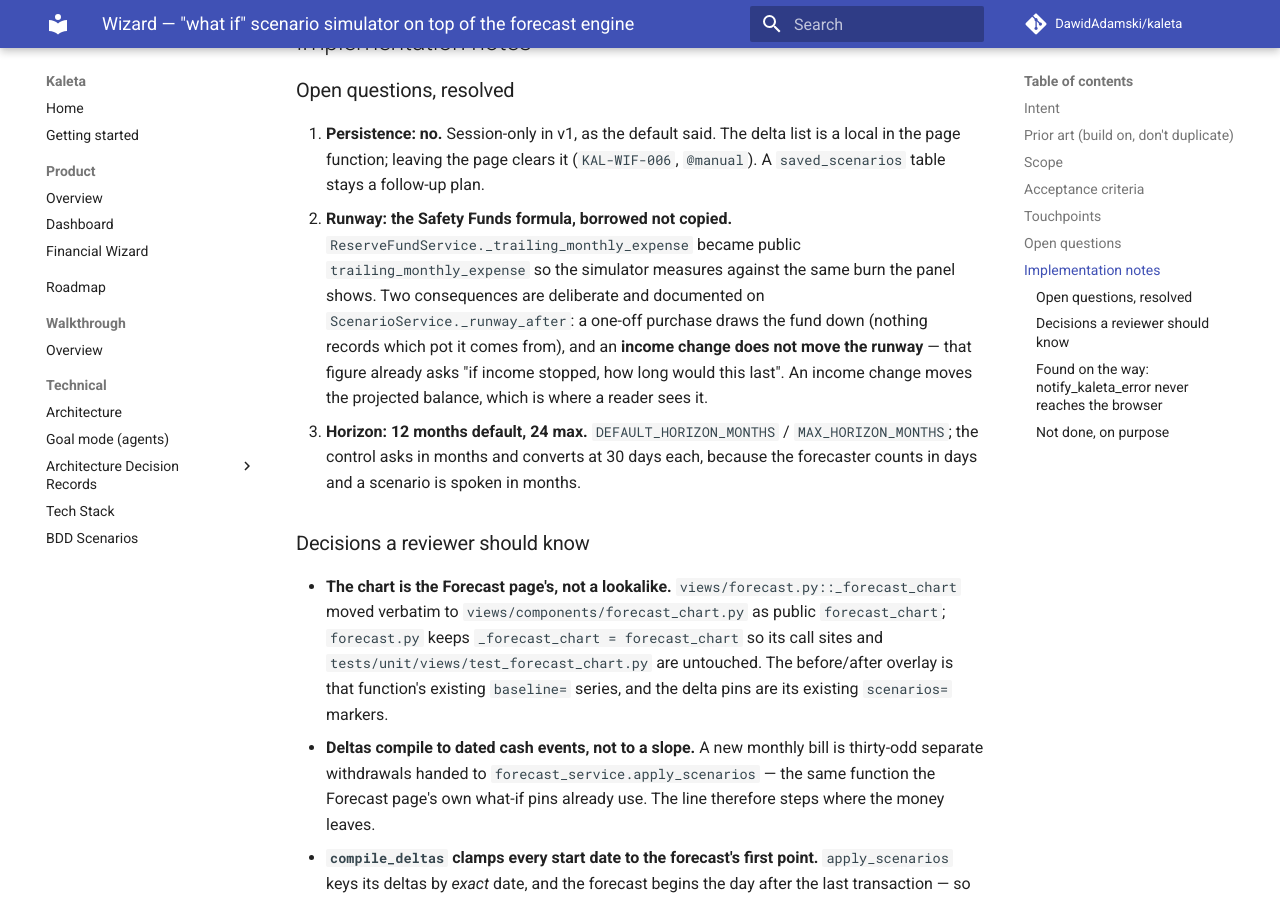
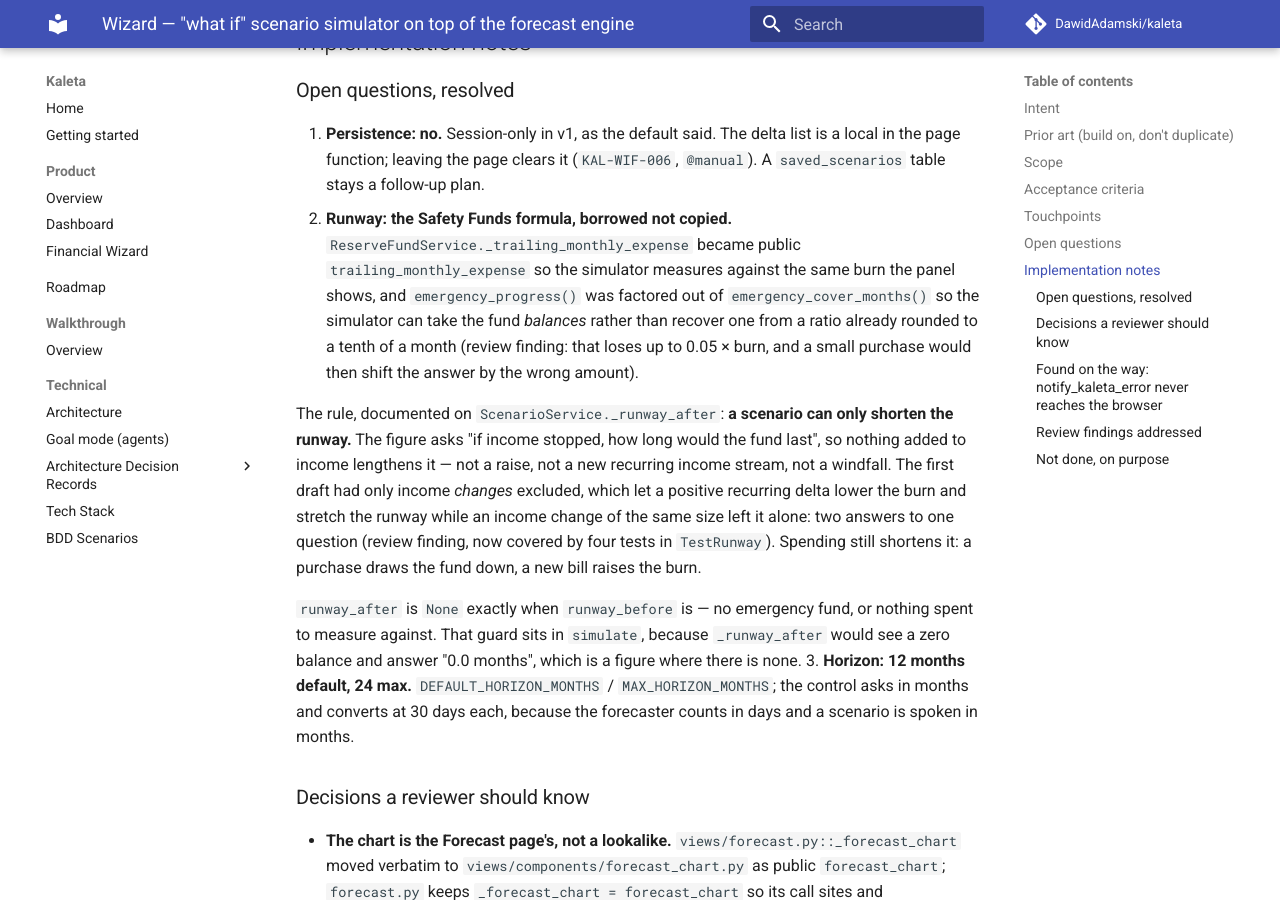
Before and after one commit to DawidAdamski/kaleta, an MkDocs documentation site: the page built from docs/plans/wizard-what-if-scenarios.md, in a window 1280 px wide and 900 px high, scrolled down 2453 px. Built offline with MkDocs 1.6.1 and Material for MkDocs 9.7.7, drawn with Linux system fonts in a browser that asks for light colours; comment, search, counter and statistics services are not loaded; some of the changed text lies outside the part shown.

Commit message:
fix(scenarios): the runway is a floor, and it reads an exact balance
Review findings.

The first draft excluded only income *changes* from the runway, which let a
positive recurring delta lower the burn and stretch the runway while an
income change of the same size left it alone — two answers to one question.
The rule is now stated and enforced: a scenario can only shorten the runway.
The figure asks "if income stopped, how long would the fund last", so
nothing added to income lengthens it — not a raise, not a new recurring
income stream, not a windfall. Spending still shortens it. Four new tests
cover the positive cases, which nothing covered before.

`_runway_after` took the balance back out of a ratio already rounded to a
tenth of a month, losing up to 0.05 x burn — about 100 zl at 2000 zl/month —
so a small purchase shifted the answer by the wrong amount. `emergency_progress`
is factored out of `emergency_cover_months` so the simulator takes the fund
balances directly, and the "no fund, no answer" guard moves up to `simulate`,
where a zero balance cannot be mistaken for 0.0 months.

Also: drop the unused `monthly_income` parameter; move the months-to-days
horizon rule beside the horizon constants as `horizon_days`; share
`TRAILING_WINDOW_MONTHS` so the burn and the income compared against it
cannot drift apart; and put the sign convention on the amount field itself,
so typing 50000 for a car is not silently a windfall.

Co-Authored-By: Claude Opus 5 (1M context) <noreply@anthropic.com>

```diff
--- a/docs/plans/wizard-what-if-scenarios.md
+++ b/docs/plans/wizard-what-if-scenarios.md
@@ -117,12 +117,27 @@ scenario to my plan" is a future plan), gift planning (KAL-GFT).
 2. **Runway: the Safety Funds formula, borrowed not copied.**
    `ReserveFundService._trailing_monthly_expense` became public
    `trailing_monthly_expense` so the simulator measures against the
-   same burn the panel shows. Two consequences are deliberate and
-   documented on `ScenarioService._runway_after`: a one-off purchase
-   draws the fund down (nothing records which pot it comes from), and
-   an **income change does not move the runway** — that figure already
-   asks "if income stopped, how long would this last". An income change
-   moves the projected balance, which is where a reader sees it.
+   same burn the panel shows, and `emergency_progress()` was factored
+   out of `emergency_cover_months()` so the simulator can take the fund
+   *balances* rather than recover one from a ratio already rounded to a
+   tenth of a month (review finding: that loses up to 0.05 × burn, and a
+   small purchase would then shift the answer by the wrong amount).
+
+   The rule, documented on `ScenarioService._runway_after`: **a scenario
+   can only shorten the runway.** The figure asks "if income stopped,
+   how long would the fund last", so nothing added to income lengthens
+   it — not a raise, not a new recurring income stream, not a windfall.
+   The first draft had only income *changes* excluded, which let a
+   positive recurring delta lower the burn and stretch the runway while
+   an income change of the same size left it alone: two answers to one
+   question (review finding, now covered by four tests in `TestRunway`).
+   Spending still shortens it: a purchase draws the fund down, a new
+   bill raises the burn.
+
+   `runway_after` is `None` exactly when `runway_before` is — no
+   emergency fund, or nothing spent to measure against. That guard sits
+   in `simulate`, because `_runway_after` would see a zero balance and
+   answer "0.0 months", which is a figure where there is none.
 3. **Horizon: 12 months default, 24 max.** `DEFAULT_HORIZON_MONTHS` /
    `MAX_HORIZON_MONTHS`; the control asks in months and converts at 30
    days each, because the forecaster counts in days and a scenario is
@@ -187,6 +202,29 @@ local `notify_error`, carrying the reason — the way
 `views/budget_plan/dialogs.py` already does. Swap it back to the house rule
 once the helper is fixed.
 
+### Review findings addressed
+
+- **Removed assertions in `tests/unit/views/test_wizard_index.py`** (gate
+  warning, rule 4). `test_a_step_with_no_page_behind_it_says_so` asserted the
+  index still had an unrouted half to read its rule off. `scenarios` was the
+  last routine without a page, so that half is now empty and the premise is
+  gone. The rule itself — `is_open` is exactly "has a route" — is asserted on
+  a `WizardStep` built by hand, so it keeps holding for the next routine
+  added to `_STEPS` before its page exists, and a new
+  `test_every_routine_now_has_a_page` records the new fact. Nothing was
+  loosened: the file went from 5 assertions to 6.
+- **`_runway_after` no longer takes `monthly_income`** — it was dead state,
+  and its own docstring explained why it was ignored.
+- **The months→days horizon rule moved to `scenario_service.horizon_days`**,
+  beside `DEFAULT_HORIZON_MONTHS` / `MAX_HORIZON_MONTHS`, rather than sitting
+  in the view as `_DAYS_PER_MONTH`.
+- **`TRAILING_WINDOW_MONTHS`** is now a shared constant in
+  `reserve_fund_service`, so the burn and the income compared against it
+  cannot drift onto different numbers of months.
+- **The amount field carries the sign convention** ("Amount (negative takes
+  money out)"), so typing `50000` for a car is not silently a windfall. A
+  full expense/income toggle would widen the builder past the plan.
+
 ### Not done, on purpose
 
 - Monte Carlo bands, AI-suggested scenarios and scenario → budget
```
Also changed, not shown: docs/product/financial-wizard.md (+10 -8 lines), 6 other files.
